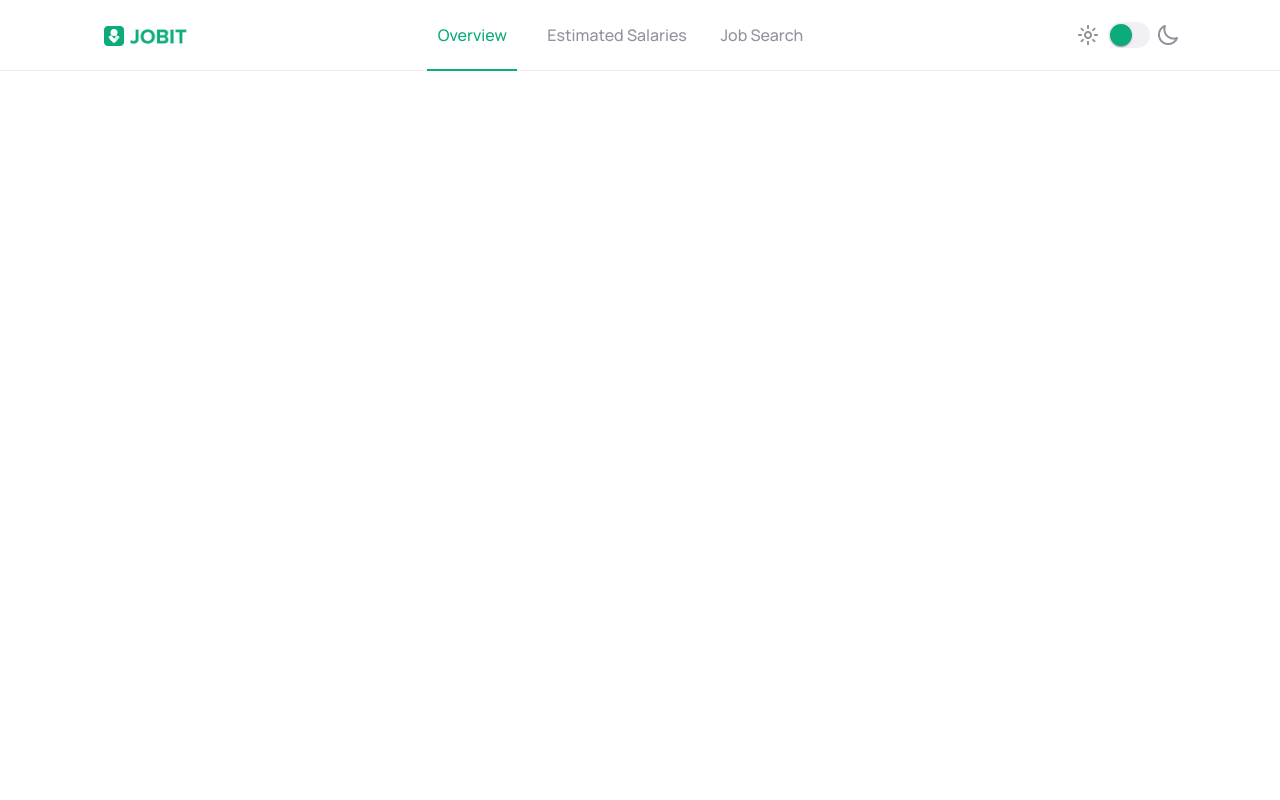
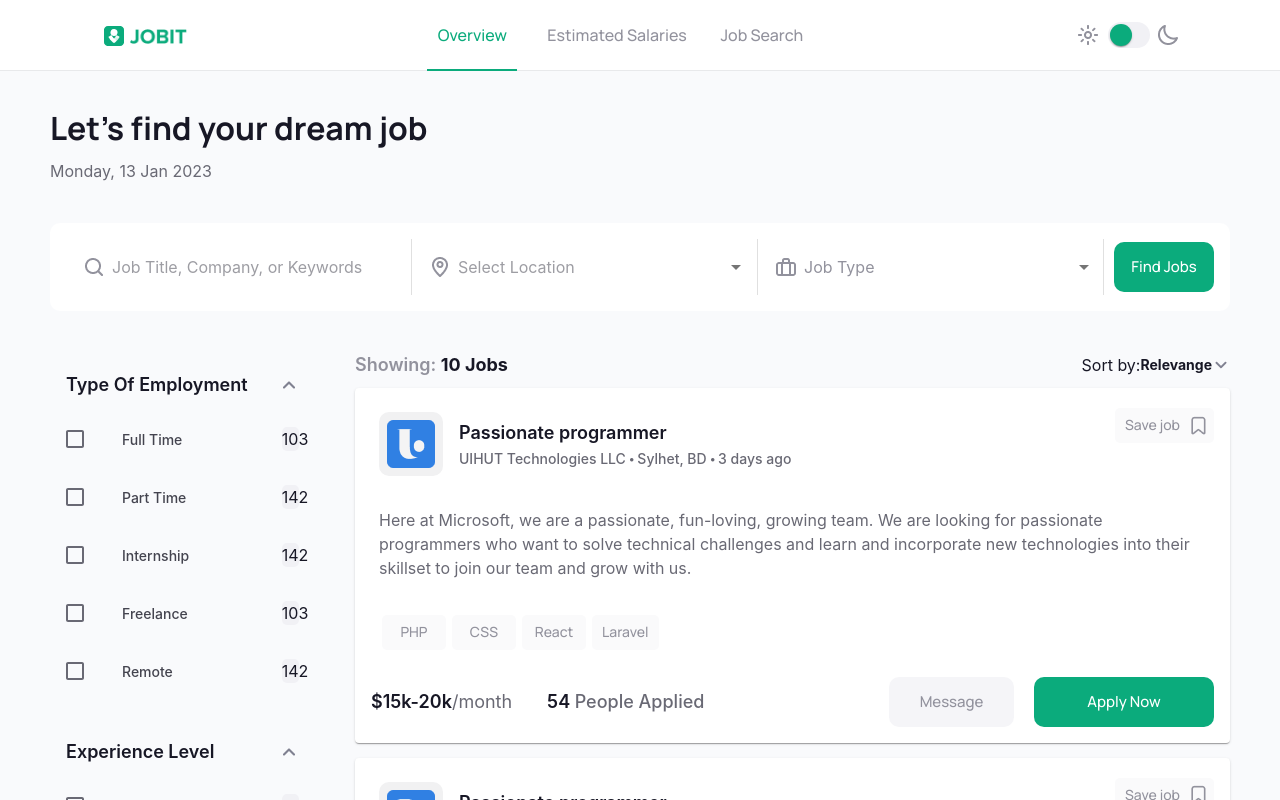
Before and after one commit to HaiyingLiao/JobIT, a React (Vite) app: page /job-search in a window 1280 px wide. Shown: the top 800 px of the page. Built offline with nearby package versions, Linux system fonts and the light colour scheme.

Commit message:
feat:add job search page layout

```diff
--- a/src/app.jsx
+++ b/src/app.jsx
@@ -4,7 +4,7 @@ import { Toaster } from 'react-hot-toast';
 
 import { Navbar } from './components';
 
-import { Home, JobSearch, EstimatedSalary, JobDetailPage } from './pages';
+import { Home, JobSearchPage, EstimatedSalary, JobDetailPage } from './pages';
 
 import './app.css';
 
@@ -15,7 +15,7 @@ export default function App() {
       <Navbar />
       <Routes>
         <Route exact path='/' element={<Home />} />
-        <Route exact path='/job-search' element={<JobSearch />} />
+        <Route exact path='/job-search' element={<JobSearchPage />} />
         <Route exact path='/job-detail' element={<JobDetailPage />} />
         <Route exact path='/estimated-salary' element={<EstimatedSalary />} />
       </Routes>
--- a/src/components/FilterSideBar/FilterSideBar.jsx
+++ b/src/components/FilterSideBar/FilterSideBar.jsx
@@ -72,11 +72,7 @@ const FilterSideBar = () => {
   return (
     <>
       {demoListType.map((listData, index) => (
-        <List
-          sx={{ width: '100%', maxWidth: 360, bgcolor: '', marginTop: '30px' }}
-          component='nav'
-          key={index}
-        >
+        <List sx={{ width: '100%', maxWidth: 360 }} component='nav' key={index}>
           <ListItemButton onClick={handleClick}>
             <ListItemText
               primary={
--- a/src/pages/JobSearch/JobSearch.jsx
+++ /dev/null
@@ -1,5 +0,0 @@
-const JobSearch = () => {
-  return <div>JobSearch</div>;
-};
-
-export default JobSearch;
--- /dev/null
+++ b/src/pages/JobSearchPage.jsx
@@ -0,0 +1,94 @@
+import {
+  Grid,
+  Typography,
+  Pagination,
+  Stack,
+  useTheme,
+  useMediaQuery,
+  Box,
+} from '@mui/material';
+
+import { JobCard, SearchBar, FilterSideBar } from '../components';
+import icons from '../assets/icons';
+
+const demoData = [1, 2, 3, 4, 5, 6];
+
+const JobSearchPage = () => {
+  const theme = useTheme();
+  const isMobile = useMediaQuery(theme.breakpoints.down('md'));
+
+  return (
+    <Grid
+      container
+      spacing={5}
+      sx={{
+        marginTop: '70px',
+        backgroundColor: 'customColor.pageBG',
+        padding: { xs: '0px 24px', md: '0px 50px' },
+      }}
+    >
+      <Grid item xs={12} sm={12}>
+        <Typography variant='h1' mb='12px'>
+          Let’s find your dream job
+        </Typography>
+        <Typography variant=' bodyL_2' color='text.secondary'>
+          Monday, 13 Jan 2023
+        </Typography>
+      </Grid>
+
+      <Grid item md={12}>
+        <SearchBar />
+      </Grid>
+
+      {!isMobile && (
+        <Grid item md={3} lg={3}>
+          <FilterSideBar />
+        </Grid>
+      )}
+
+      <Grid container item xs={12} sm={12} md={9} lg={9}>
+        <Stack
+          direction='row'
+          justifyContent='space-between'
+          sx={{ width: '100%', marginBottom: '10px' }}
+        >
+          <Box>
+            <Typography
+              variant={isMobile ? 'bodyM_3' : 'bodyL_2'}
+              color='text.natural6'
+            >
+              Showing:{' '}
+            </Typography>
+            <Typography variant={isMobile ? 'bodyM_2' : 'bodyL'}>
+              10 Jobs
+            </Typography>
+          </Box>
+
+          <Stack direction='row' alignItems='center'>
+            {!isMobile && <Typography variant=' bodyM3_2'>Sort by:</Typography>}
+            <Typography variant={isMobile ? 'bodyM3_2' : 'bodyM3'}>
+              Relevange
+            </Typography>
+            <img src={icons.cheveron} alt='cheveron' />
+          </Stack>
+        </Stack>
+
+        {demoData.map((_, i) => (
+          <Grid item sm={12} mb='15px' key={i}>
+            <JobCard />
+          </Grid>
+        ))}
+
+        <Pagination
+          count={20}
+          color='primary'
+          shape='rounded'
+          size='large'
+          sx={{ margin: '20px auto ' }}
+        />
+      </Grid>
+    </Grid>
+  );
+};
+
+export default JobSearchPage;
--- a/src/pages/index.js
+++ b/src/pages/index.js
@@ -1,4 +1,4 @@
 export { default as Home } from './Home/Home';
 export { default as EstimatedSalary } from './EstimatedSalary/EstimatedSalary';
-export { default as JobSearch } from './JobSearch/JobSearch';
+export { default as JobSearchPage } from './JobSearchPage';
 export { default as JobDetailPage } from './JobDetailPage';
```
Also changed, not shown: src/components/Sidebar/Sidebar.jsx (deleted), src/components/Sidebar/style.js (deleted), src/pages/JobSearch/style.js (deleted).
